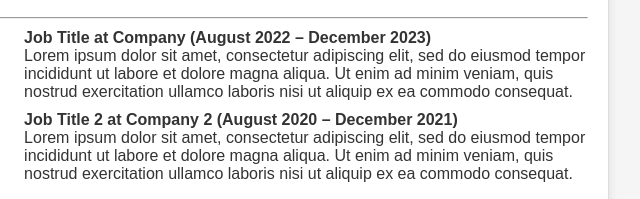
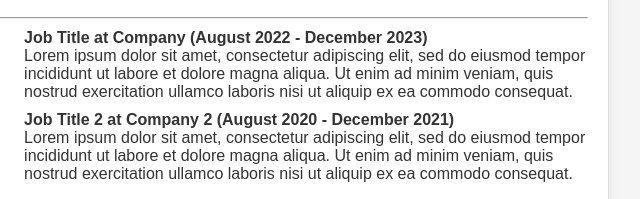
Before and after one commit to AmiteshArya/CS450HW1, a website: page index.html in a window 1280 px wide. Shown: the part 306-505 px from the top of the page, 428-1068 px from the left. Drawn offline with Linux system fonts and the light colour scheme.

Commit message:
update style

```diff
--- a/index.html
+++ b/index.html
@@ -40,12 +40,12 @@
             </div>
             <div class="section-body">
                 <div class="job">
-                    <h4>Job Title at Company (August 2022 – December 2023)</h4>
+                    <h4>Job Title at Company (August 2022 - December 2023)</h4>
                     <p>Lorem ipsum dolor sit amet, consectetur adipiscing elit, sed do eiusmod tempor incididunt ut labore et dolore magna aliqua. Ut enim ad minim veniam, quis nostrud exercitation ullamco laboris nisi ut aliquip ex ea commodo consequat.</p>
                 </div>
 
                 <div class="job">
-                    <h4>Job Title 2 at Company 2 (August 2020 – December 2021)</h4>
+                    <h4>Job Title 2 at Company 2 (August 2020 - December 2021)</h4>
                     <p>Lorem ipsum dolor sit amet, consectetur adipiscing elit, sed do eiusmod tempor incididunt ut labore et dolore magna aliqua. Ut enim ad minim veniam, quis nostrud exercitation ullamco laboris nisi ut aliquip ex ea commodo consequat.</p>
                 </div>
             </div>
```
